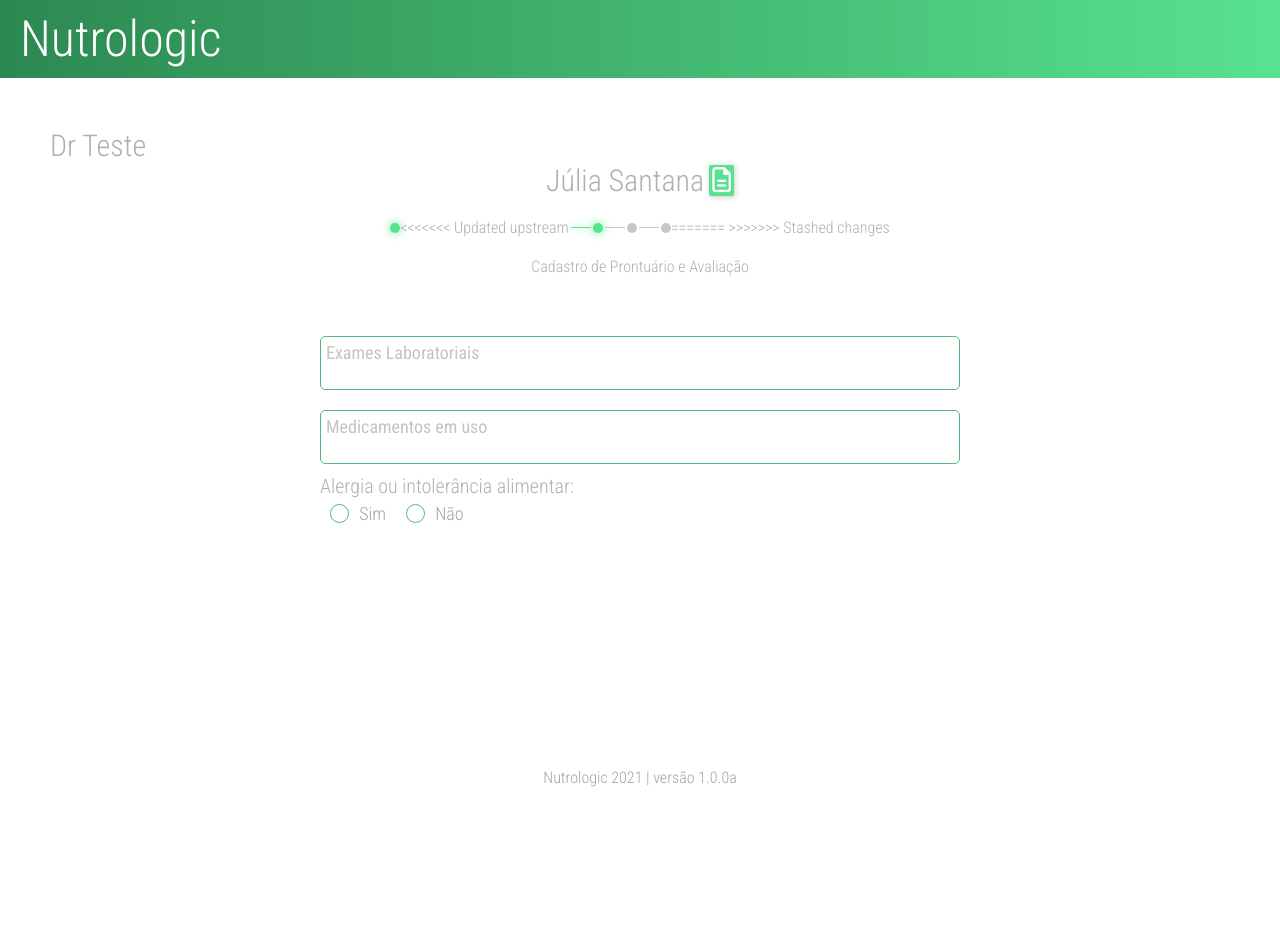
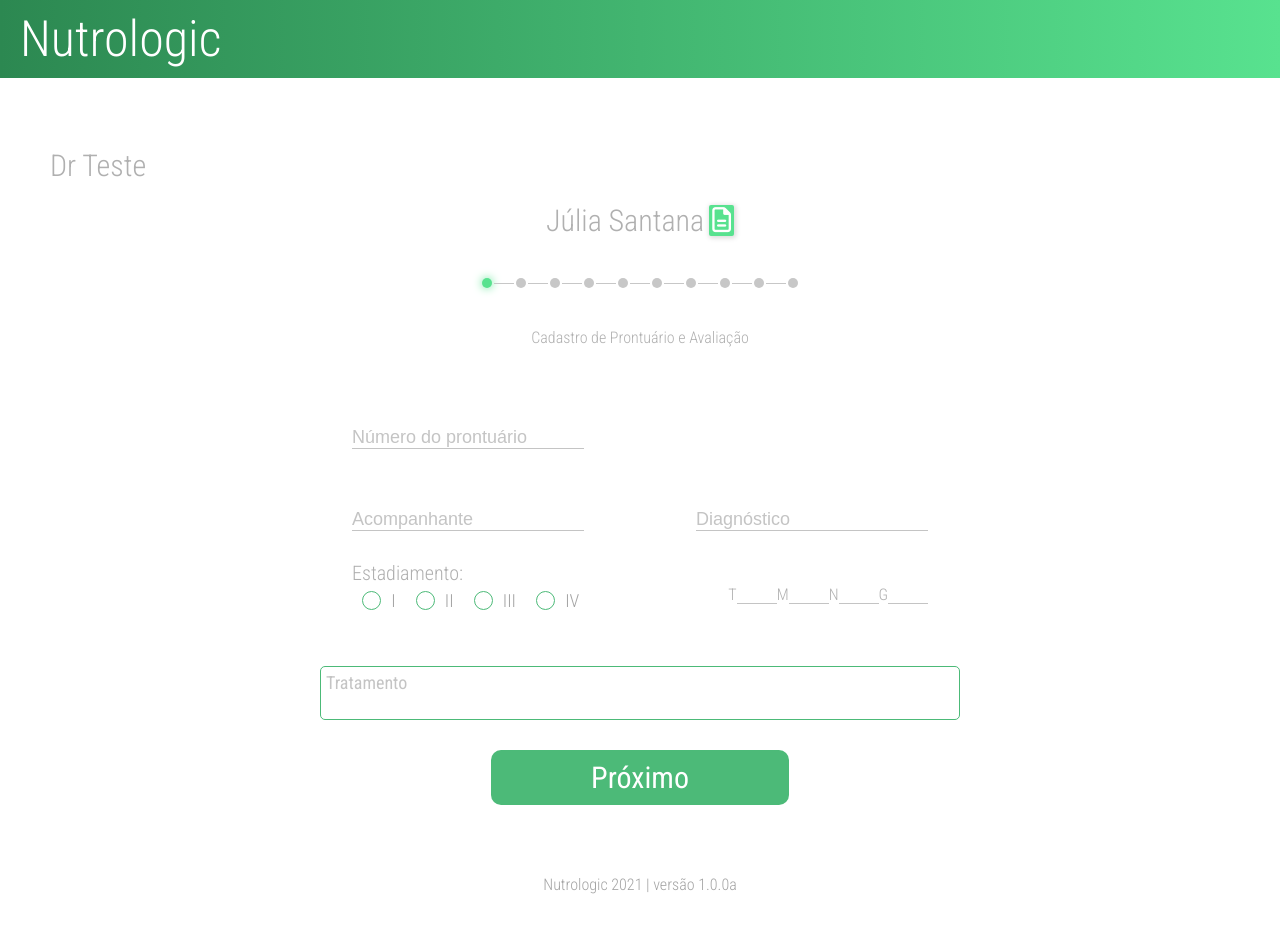
Before and after one commit to akelesis/nutrologic-frontend, a Vue app: page /nutritionist/evaluation/medicalRecords01 in a window 1280 px wide. Before the commit the page ends 818 px from the top, so only its background shows below. Built offline with nearby package versions, Linux system fonts and the light colour scheme.

Commit message:
feat: First screen nutritionist evaluation

```diff
--- a/src/components/EvaluationBreadcrumbs.vue
+++ b/src/components/EvaluationBreadcrumbs.vue
@@ -1,25 +1,16 @@
 <template>
   <div :style="cssVars" class="EvaluationBreadcrumbs">
     <div class="dot" :class="step > 0 ? 'active' : ''"></div>
-<<<<<<< Updated upstream
-    <div class="dash" :class="step > 1 ? 'active' : ''"></div>
-    <div class="dot" :class="step > 1  ? 'active' : ''"></div>
-    <div class="dash" :class="step > 2  ? 'active' : ''"></div>
-    <div class="dot" :class="step > 2  ? 'active' : ''"></div>
-    <div class="dash" :class="step > 3  ? 'active' : ''"></div>
-    <div class="dot" :class="step > 3  ? 'active' : ''"></div>
-=======
-    <span v-for="n in dashCounter" :key="n" class="EvaluationBreadcrumbs">
-      <div class="dash" :class="step > n ? 'active' : ''"></div>
-      <div class="dot" :class="step > n ? 'active' : ''"></div>
+    <span v-for="n in stepsCounter-1" :key="n" class="EvaluationBreadcrumbs">
+      <div class="dash" :class="step > n+1 ? 'active' : ''"></div>
+      <div class="dot" :class="step > n+1 ? 'active' : ''"></div>
     </span>
->>>>>>> Stashed changes
   </div>
 </template>
 
 <script>
 export default {
-  props: ['step', 'evalType'],
+  props: ['step', 'evalType', 'stepsCounter'],
   computed: {
     cssVars () {
       return {
--- a/src/views/NutritionistEvaluation/MedicalRecords01.vue
+++ b/src/views/NutritionistEvaluation/MedicalRecords01.vue
@@ -11,20 +11,41 @@
             <span>Júlia Santana</span>
             <i class="far fa-file-alt" />
           </div>
-          <evaluation-breadcrumbs step="2" stepsCounter="10" />
+          <evaluation-breadcrumbs step="1" :stepsCounter="10" />
           <p id="medical-records-title">Cadastro de Prontuário e Avaliação</p>
           <div class="medical-records-content-container">
-            <default-text-area placeholder="Exames Laboratoriais"/>
-            <default-text-area placeholder="Medicamentos em uso"/>
-            <div class="medical-record-alergy-container">
-              <p class="question-title">Alergia ou intolerância alimentar:</p>
-              <div class="radius-group">
-                <nutritionist-radius id="positive-alergy" name="alergy-radius" value="Sim" />
-                <nutritionist-radius id="positive-alergy" name="alergy-radius" value="Não" />
+            <div class="nutritionist-input-group">
+              <default-input placeholder="Número do prontuário"/>
+            </div>
+            <div class="nutritionist-input-group">
+              <default-input placeholder="Acompanhante"/>
+              <default-input placeholder="Diagnóstico"/>
+            </div>
+            <div class="desease-info-container">
+              <p class="question-title">Estadiamento:</p>
+              <div class="desease-stage-container">
+                <div class="radius-group">
+                  <nutritionist-radius id="one" name="desease-stage-radius" value="I" />
+                  <nutritionist-radius id="two" name="desease-stage-radius" value="II" />
+                  <nutritionist-radius id="three" name="desease-stage-radius" value="III" />
+                  <nutritionist-radius id="four" name="desease-stage-radius" value="IV" />
+                </div>
+                <div class="tmng-fields">
+                  <label for="t-field">T</label>
+                  <input type="text"  class="tmng-field" id="t-field">
+                  <label for="m-field">M</label>
+                  <input type="text" id="m-field" class="tmng-field">
+                  <label for="n-field">N</label>
+                  <input type="text"  id="n-field" class="tmng-field">
+                  <label for="g-field">G</label>
+                  <input type="text"  id="g-field" class="tmng-field">
+                </div>
               </div>
             </div>
+            <default-text-area placeholder="Tratamento" :rows="2"/>
           </div>
         </div>
+        <green-button label="Próximo"/>
       </div>
     </main>
     <main-footer />
@@ -35,15 +56,19 @@
 import Header from '../../components/Header.vue'
 import MainFooter from '../../components/MainFooter.vue'
 import EvaluationBreadcrumbs from '../../components/EvaluationBreadcrumbs.vue'
+import NutritionistRadius from '../../components/NutritionistRadius.vue'
+import DefaultInput from '../../components/DefaultInput.vue'
 import DefaultTextArea from '../../components/DefaultTextArea.vue'
-import NutritionistRadius from '../../components/NutritionistRadius.vue'
+import GreenButton from '../../components/GreenButton.vue'
 export default {
   components: {
     Header,
     MainFooter,
     EvaluationBreadcrumbs,
+    NutritionistRadius,
+    DefaultInput,
     DefaultTextArea,
-    NutritionistRadius
+    GreenButton
   },
   data () {
     return {
@@ -93,6 +118,8 @@ export default {
   flex-direction: column;
   min-width: 60vw;
   height: 100%;
+  align-items: center;
+  margin: 20px 0;
 }
 
 .patient-name-file-container {
@@ -128,14 +155,28 @@ export default {
   flex-direction: column;
   justify-content: space-evenly;
   align-items: center;
+  max-width: 45vw;
+  min-width: 30vw;
+}
+
+.nutritionist-input-group {
+  display: flex;
+  justify-content: space-between;
+  width: 100%;
+  margin: 30px 0;
 }
 
 .radius-group {
   display: flex;
 }
 
-.medical-record-alergy-container {
-  width: 50vw;
+.desease-stage-container {
+  justify-content: flex-start;
+  margin: 0 0 40px 0;
+}
+
+.desease-info-container {
+  width: 100%;
 }
 
 .question-title {
@@ -143,4 +184,21 @@ export default {
   text-align: left;
 }
 
+.tmng-field {
+  width: 40px;
+  border: none;
+  border-bottom: 1px solid #C4C4C4;
+  transition: .2s;
+}
+
+.tmng-field:focus {
+  outline: none;
+  border-bottom: 3px solid #58e28f;
+}
+
+.desease-stage-container {
+  display: flex;
+  justify-content: space-between;
+}
+
 </style>
```
